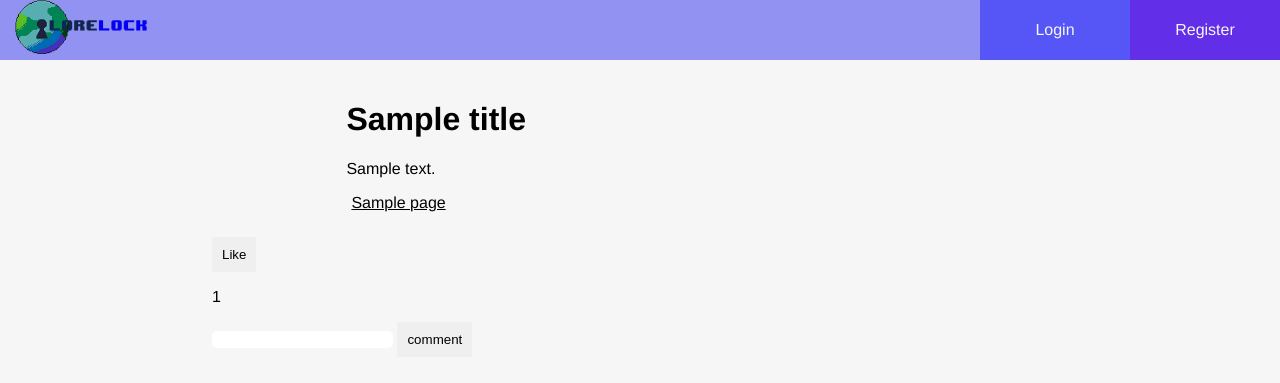
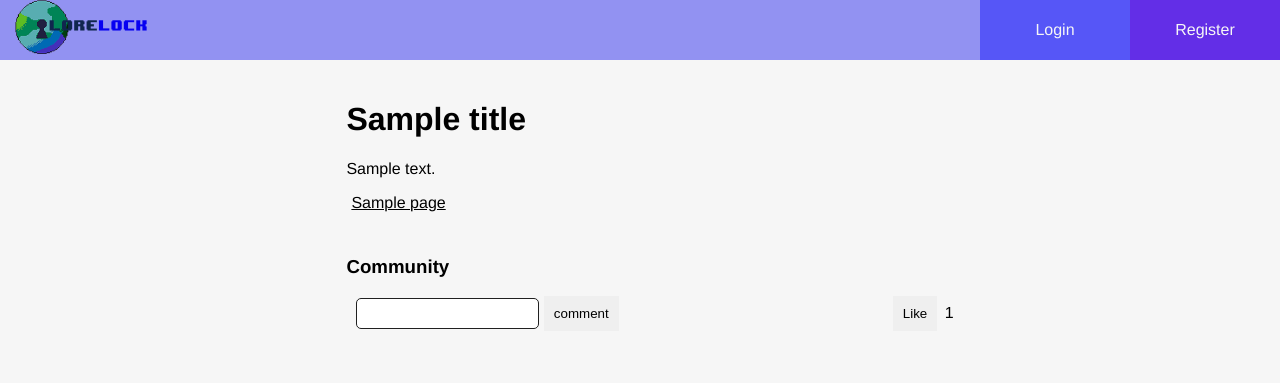
Before and after one commit to silas-hw/A2-Unit-5-Project, a Flask app: template flaskr/templates/documents/documentview.html in a window 1280 px wide. Shown: the top 383 px of the page. Run offline with Flask 2, Linux system fonts and the light colour scheme; the template is opened without the code that fills it: most values are stand-ins (such as "Sample title", 1, 10 or a date in 2020); data that the repository does not hold is empty.

Commit message:
Update document comments

```diff
--- a/flaskr/documents.py
+++ b/flaskr/documents.py
@@ -320,7 +320,7 @@ def comment_list(type):
 
     statement_tuple = '?,'*len(comment_ids)
     statement_tuple = statement_tuple[:len(statement_tuple)-1]
-    statement = f'SELECT * FROM Comment WHERE CommentID IN ({statement_tuple})'
+    statement = f'SELECT * FROM Comment WHERE CommentID IN ({statement_tuple}) ORDER BY DateEpoch DESC'
 
     cursor = db_conn.execute(statement, comment_ids)
     comments = cursor.fetchall()
@@ -371,6 +371,9 @@ def comment_document(document_id):
     '''
 
     content = request.form['content']
+    print(len(content))
+    if len(content)==0:
+        redirect(url_for('documents.document_view', document_id=document_id)), 304
     dateepoch = int(time.time())
 
     db_conn = sqlite3.connect(config.db_dir)
--- a/flaskr/static/css/documents.css
+++ b/flaskr/static/css/documents.css
@@ -91,3 +91,12 @@ button.add-page {
 div.doc-button-container {
     float: right
 }
+
+/*
+    Community
+*/
+
+div.document-community {
+    width: 70%;
+    margin: auto;
+}
--- a/flaskr/static/css/style.css
+++ b/flaskr/static/css/style.css
@@ -355,3 +355,56 @@ p.error-msg {
     color: var(--error-color);
     font-size: 0.8em;
 }
+
+/*
+    Comments & Likes
+*/
+
+div.like-container {
+    float: right;
+    margin-right: 20px;
+}
+
+button.like-button {
+    display: inline;
+}
+
+p.like-count {
+    display: inline;
+    margin-left: 3px;
+}
+
+form.comment-form {
+    margin-left: 10px;
+}
+
+input.comment-form-content {
+    height: 2em;
+    border-style: solid;
+    border-color:rgb(32, 32, 32);
+    border-width: 1px;
+}
+
+div.comment {
+    background-color: var(--secondary-background-color);
+    padding: 3px;
+    padding-left: 30px;
+
+    border-radius: var(--main-border-radius);
+
+    margin: 10px;
+}
+span.comment-date {
+    font-size: 0.75em;
+    color:rgba(68, 68, 68, 0.705);
+    margin: 0px;
+}
+
+h4.comment-author{
+    margin-top: 5px;
+    margin-bottom: 0px;
+}
+
+p.comment-content {
+    margin-top: 5px;
+}
--- a/flaskr/templates/documents/commentlist.html
+++ b/flaskr/templates/documents/commentlist.html
@@ -1,6 +1,7 @@
 {% for comment in comments %}
     <div class="comment">
-        <h4>{{ comment[1] }}</h4>
-        <p>{{ comment[2] }} <i>{{ comment[3] }}</i></p>
+        <h4 class="comment-author"><a href="{{ url_for('users.account', account_id=comment[0]) }}">{{ comment[1] }}</a></h4>
+        <span class="comment-date"><i><b>{{ comment[3] }}</b></i></span>
+        <p class="comment-content">{{ comment[2] }}</p>
     </div>
 {% endfor %}
--- a/flaskr/templates/documents/documentview.html
+++ b/flaskr/templates/documents/documentview.html
@@ -30,11 +30,14 @@
 </div>
 
 <div class="document-community">
-    <button type="button" onclick="like_document({{ document_id }})">Like</button>
-    <p id="likes">{{ num_likes }}</p>
+    <h3>Community</h3>
+    <div class="like-container">
+        <button class="like-button" type="button" onclick="like_document({{ document_id }})">Like</button>
+        <p class="like-count" id="likes">{{ num_likes }}</p>
+    </div>
 
     <form class="comment-form" id="comment" action="{{ url_for('documents.comment_document', document_id=document_id) }}", method="POST">
-        <input type="text" id="content" name="content"></input>
+        <input class="comment-form-content" type="text" id="content" name="content" required></input>
         <button type="submit">comment</button>
     </form>
 
--- a/flaskr/users.py
+++ b/flaskr/users.py
@@ -18,11 +18,12 @@ def account(account_id):
     cursor = db_conn.execute('SELECT * FROM User WHERE AccountID=?', (account_id))
     res = cursor.fetchone()
 
-    if len(res)==0:
+    if not res:
         db_conn.close()
         return redirect(url_for('main.home'))
     else:
-        cursor = db_conn.execute('SELECT Name FROM AccessLevel WHERE AccessID=?', (res[7],))
+        userid, username, password, email, newsletters, restricted, banknum, banksort, membership, access_level = res
+        cursor = db_conn.execute('SELECT Name FROM AccessLevel WHERE AccessID=?', (access_level,))
         access_level = cursor.fetchone()[0]
 
         db_conn.close()
```
